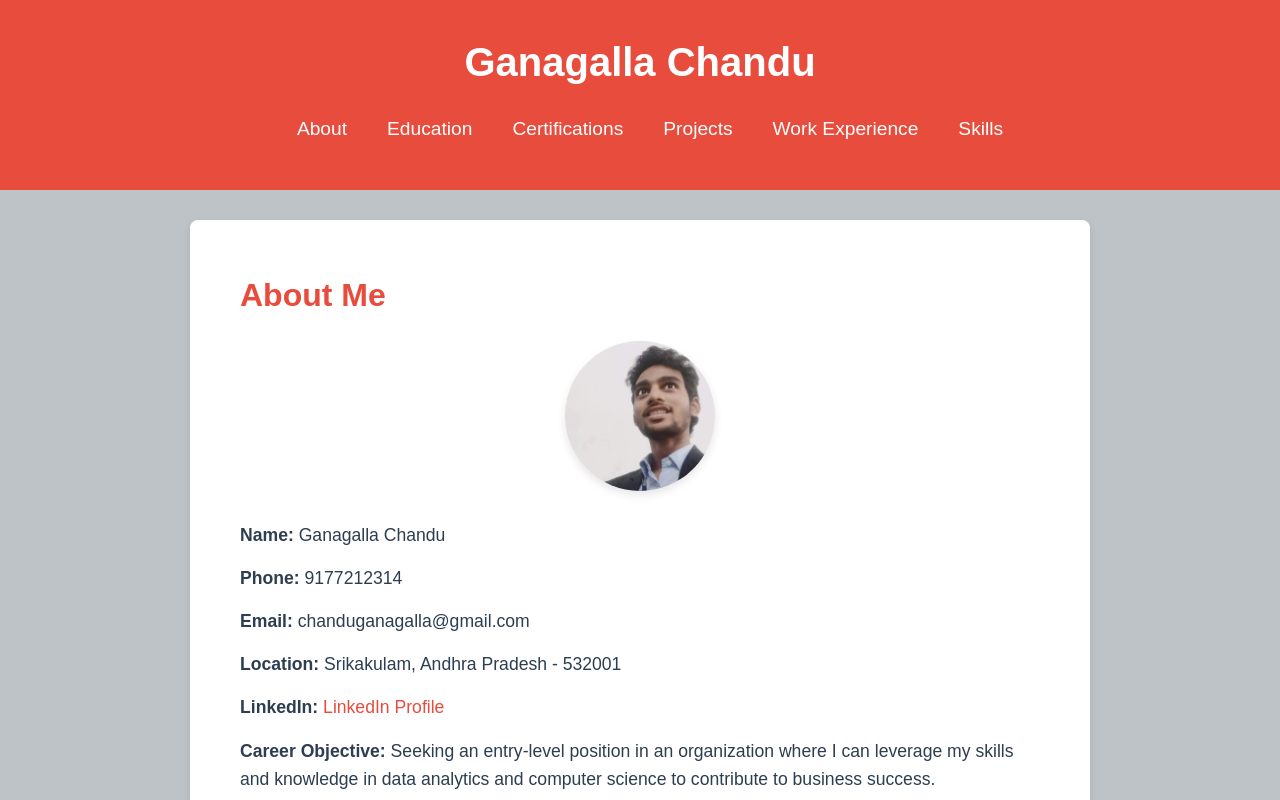
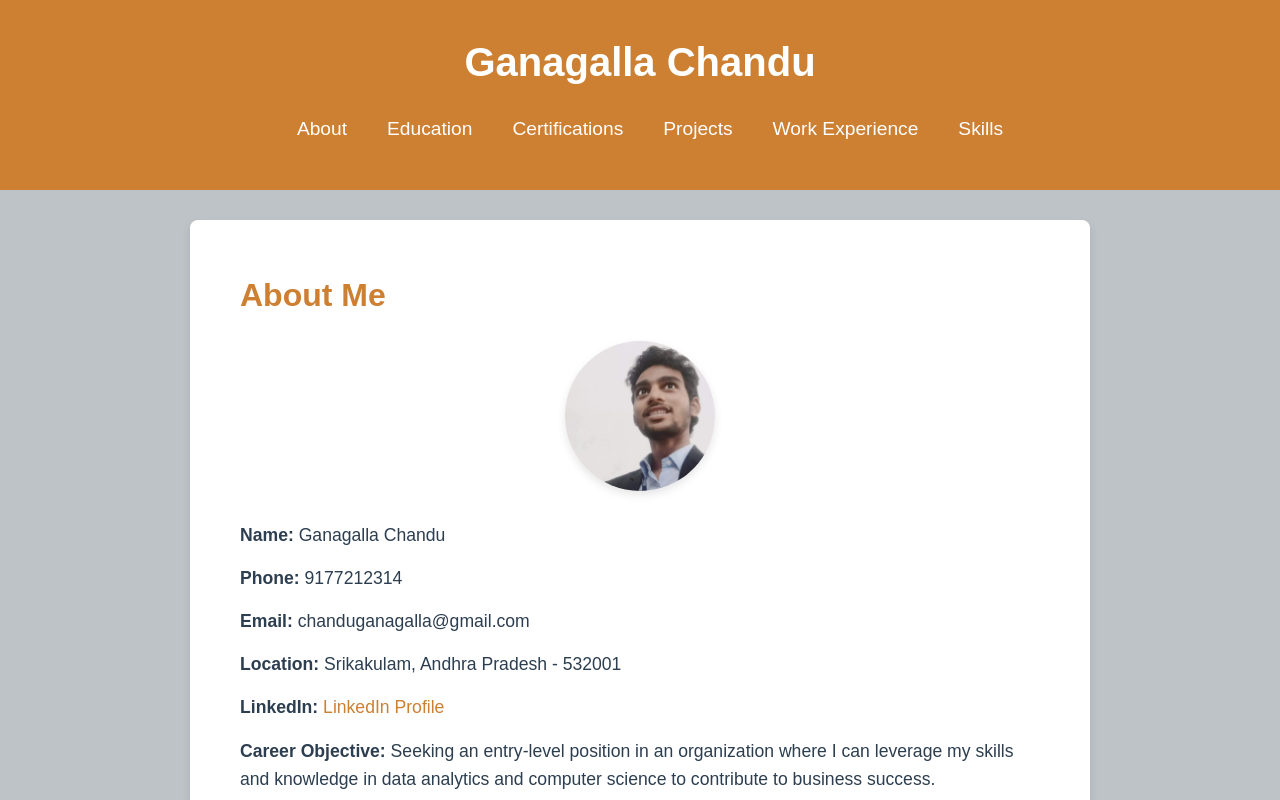
Before and after one commit to Chanduganagalla/My_Portfolio, a plain HTML site: page index.html in a window 1280 px wide. Shown: the top 800 px of the page. Drawn offline with nearby package versions, Linux system fonts and the light colour scheme.

Commit message:
Update index.html

```diff
--- a/index.html
+++ b/index.html
@@ -9,7 +9,7 @@
     <style>
         /* Color Palette */
         :root {
-            --primary-color: #E74C3C; /* Purple */
+            --primary-color: #CD7F32; /* Purple */
             --secondary-color: #CD7F32; /* Crimson Red */
             --accent-color: #FDFEFE; /* Golden Yellow */
             --background-color: #BDC3C7; /* Light Silver */
```
